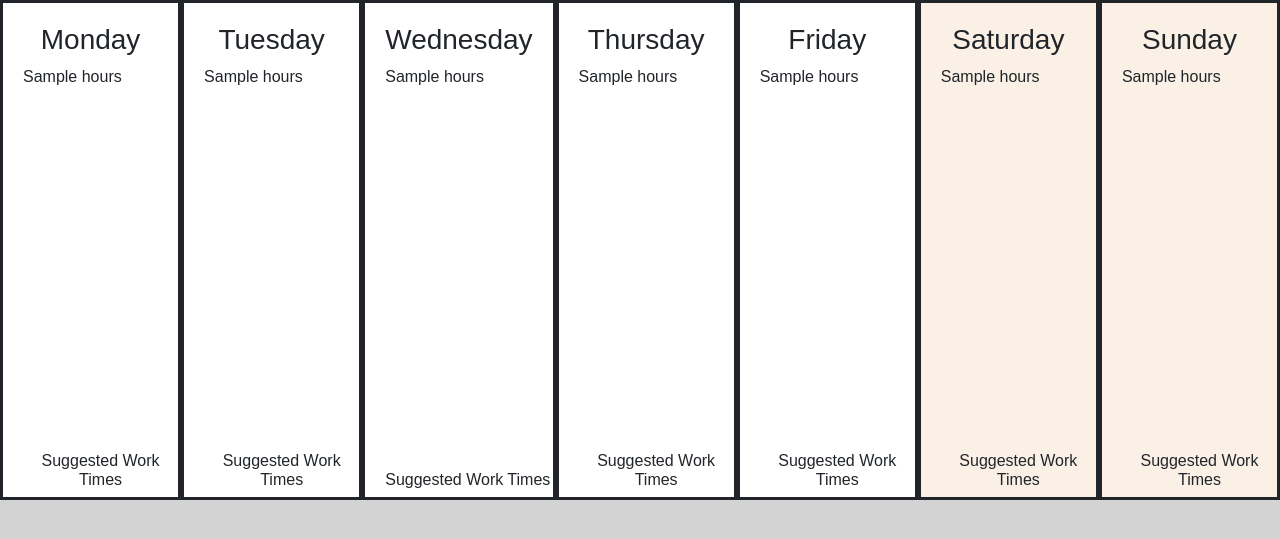
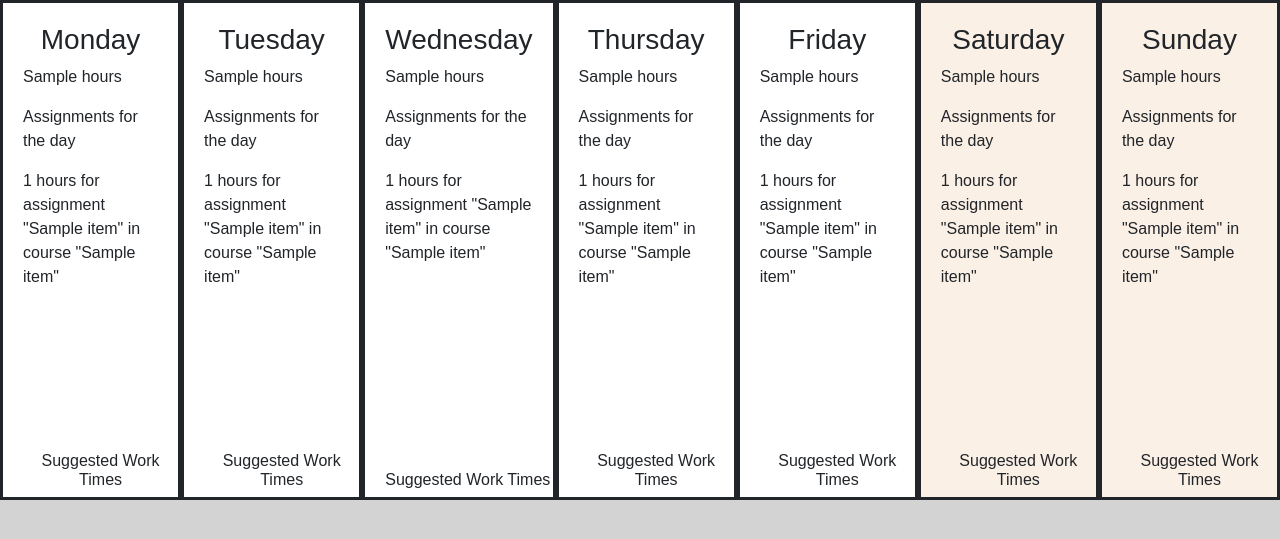
Before and after one commit to sharonday/StudyMap, a Flask app: template templates/index.html in a window 1280 px wide. Shown: the part 56-595 px from the top of the page. Run offline with Flask 2, Linux system fonts and the light colour scheme; the template is opened without the code that fills it: most values are stand-ins (such as "Sample title", 1, 10 or a date in 2020); some libraries are stand-ins or nearby versions.

Commit message:
Add files via upload

```diff
--- a/templates/index.html
+++ b/templates/index.html
@@ -56,6 +56,12 @@
         {% for hours in mon %}
           <p>{{ hours }}</p>
         {% endfor %}
+        <p>Assignments for the day</p>
+        {% if W_mon|length > 0 %}
+        {% for item in W_mon %}
+          <p>{{item[0]}} hours for assignment "{{item[1]}}" in course "{{item[2]}}"</p>
+        {% endfor %}
+        {% endif %}
       </div>
       <div class="col weekday list">
         <h3 class="list-title">Tuesday</h3>
@@ -63,6 +69,13 @@
         {% for hours in tues %}
           <p>{{ hours }}</p>
         {% endfor %}
+        <p>Assignments for the day</p>
+        {% if W_tues|length > 0 %}
+        {% for item in W_tues %}
+          <p>{{item[0]}} hours for assignment "{{item[1]}}" in course "{{item[2]}}"</p>
+        {% endfor %}
+        {% endif %}
+
       </div>
       <div class="col weekday list">
         <h3 class="list-title">Wednesday</h3>
@@ -70,6 +83,12 @@
         {% for hours in wed %}
           <p>{{ hours }}</p>
         {% endfor %}
+        <p>Assignments for the day</p>
+        {% if W_wed|length > 0 %}
+        {% for item in W_wed %}
+          <p>{{item[0]}} hours for assignment "{{item[1]}}" in course "{{item[2]}}"</p>
+        {% endfor %}
+        {% endif %}
       </div>
       <div class="col weekday list">
         <h3 class="list-title">Thursday</h3>
@@ -77,6 +96,12 @@
         {% for hours in thurs %}
           <p>{{ hours }}</p>
         {% endfor %}
+        <p>Assignments for the day</p>
+        {% if W_thurs|length > 0 %}
+        {% for item in W_thurs %}
+          <p>{{item[0]}} hours for assignment "{{item[1]}}" in course "{{item[2]}}"</p>
+        {% endfor %}
+        {% endif %}
       </div>
       <div class="col weekday list">
         <h3 class="list-title">Friday</h3>
@@ -84,6 +109,12 @@
         {% for hours in fri %}
           <p>{{ hours }} </p>
         {% endfor %}
+        <p>Assignments for the day</p>
+        {% if W_fri|length > 0 %}
+        {% for item in W_fri %}
+          <p>{{item[0]}} hours for assignment "{{item[1]}}" in course "{{item[2]}}"</p>
+        {% endfor %}
+        {% endif %}
       </div>
       <div class="col weekend list">
         <h3 class="list-title">Saturday</h3>
@@ -91,6 +122,12 @@
         {% for hours in sat %}
           <p>{{ hours }} </p>
         {% endfor %}
+        <p>Assignments for the day</p>
+        {% if W_sat|length > 0 %}
+        {% for item in W_sat %}
+          <p>{{item[0]}} hours for assignment "{{item[1]}}" in course "{{item[2]}}"</p>
+        {% endfor %}
+        {% endif %}
       </div>
       <div class="col weekend list">
         <h3 class="list-title">Sunday</h3>
@@ -98,6 +135,12 @@
         {% for hours in sun %}
           <p>{{ hours }} </p>
         {% endfor %}
+        <p>Assignments for the day</p>
+        {% if W_sun|length > 0 %}
+        {% for item in W_sun %}
+          <p>{{item[0]}} hours for assignment "{{item[1]}}" in course "{{item[2]}}"</p>
+        {% endfor %}
+        {% endif %}
       </div>
     </div>
   </div>
```
